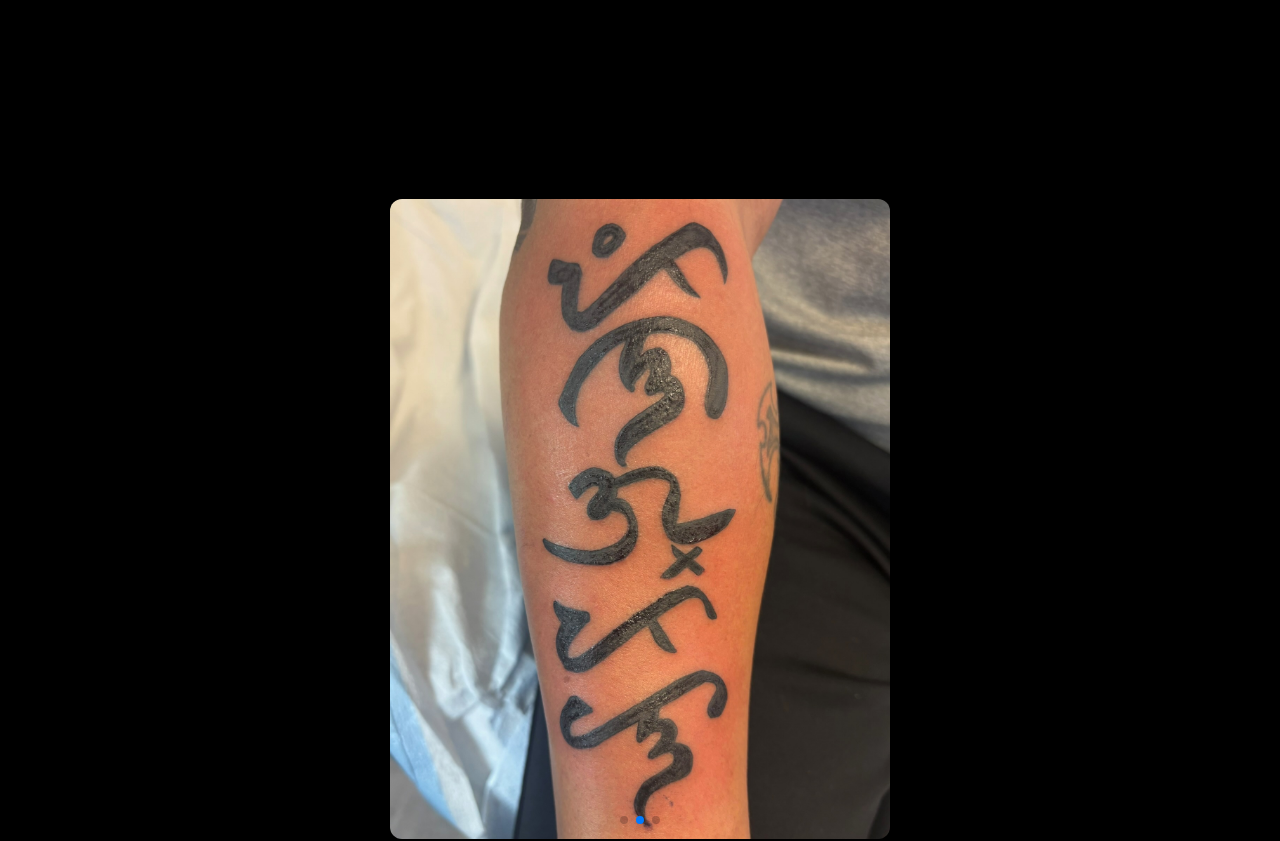
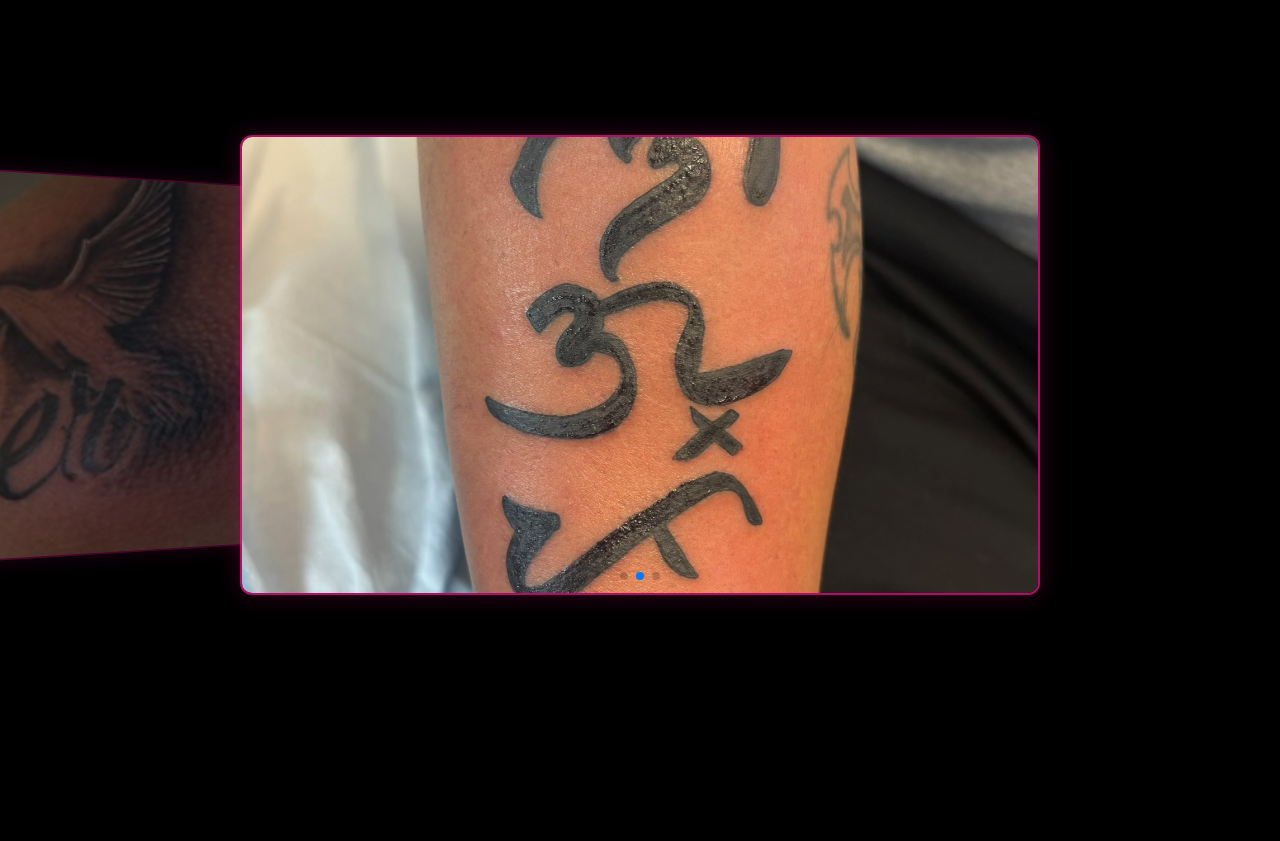
Before and after one commit to kanoag2003/tatted-by-cam-website-, a React (Vite) app: page / in a window 1280 px wide. Shown: the part 1180-2021 px from the top of the page. Built offline with nearby package versions, Linux system fonts and the light colour scheme.

Commit message:
made carosule peek, need to figure out why its not peeking on next image for autoplay

```diff
--- a/src/App.css
+++ b/src/App.css
@@ -403,25 +403,59 @@
     font-size: 1rem;
   }
 }
-.section#portfolio {
-  padding: 4rem 0;
-  display: flex;
-  justify-content: center;
-  align-items: center;
+.portfolio-swiper {
+  width: 100%;
+  max-width: 800px;
+  height: 460px;
+  padding-left: 60px;
+  padding-right: 60px;
+  overflow: visible !important;
 }
 
-.portfolio-swiper {
-  width: 100%;
-  max-width: 500px; /* adjust for phone/tablet */
-  height: auto;
-  margin: auto;
+.portfolio-swiper .swiper-wrapper {
+  overflow: visible !important;
+}
+
+.swiper-slide {
+  width: 300px;
+  transition: transform 0.3s ease, opacity 0.3s ease;
+  opacity: 0.8;
+  z-index: 1;
+}
+
+.swiper-slide-prev,
+.swiper-slide-next {
+  transform: scale(0.85);
+  opacity: 0.7;
+  filter: brightness(0.85);
+  z-index: 1;
+}
+
+.swiper-slide-active {
+  transform: scale(1);
+  opacity: 1;
+  z-index: 2;
 }
 
 .portfolio-img {
   width: 100%;
-  height: auto;
-  max-height: 80vh; /* prevents overflow on phones */
+  height: 100%;
   object-fit: cover;
   border-radius: 12px;
-  display: block;
+  border: 2px solid rgba(255, 20, 147, 0.7);
+  box-shadow: 0 0 25px rgba(255, 20, 147, 0.2);
 }
+/* Responsive tweaks */
+@media (min-width: 768px) {
+  .portfolio-swiper {
+    max-width: 600px;
+    height: 400px;
+  }
+}
+
+@media (min-width: 1024px) {
+  .portfolio-swiper {
+    max-width: 800px;
+    height: 460px;
+  }
+}
--- a/src/App.tsx
+++ b/src/App.tsx
@@ -2,7 +2,7 @@ import './App.css';
 import { useState } from 'react';
 import { scrollToSection } from './buttonClicks.ts';
 import { Swiper, SwiperSlide } from 'swiper/react';
-import { Pagination, Autoplay } from 'swiper/modules';
+import { EffectCoverflow, Pagination, Autoplay } from 'swiper/modules';
 import 'swiper/css';
 import 'swiper/css/effect-coverflow';
 import 'swiper/css/pagination';
@@ -74,18 +74,27 @@ function App() {
 
         <div className='section' id='portfolio'>
             <Swiper
-          spaceBetween={10}
-          slidesPerView={1}
+              effect='coverflow'
+              grabCursor = {true}
+              centeredSlides={true}
+              slidesPerView= 'auto'
               loop={true}
+              spaceBetween={20}
               autoplay={{ delay: 4000, disableOnInteraction: false }}
               pagination={{ clickable: true }}
-          modules={[Pagination, Autoplay]}
+              modules={[Pagination, Autoplay, EffectCoverflow]}
               className="portfolio-swiper"
+              coverflowEffect={{
+                rotate: 25,
+                stretch: 50,
+                depth: 200,
+                modifier: 1,
+                slideShadows: true,
+              }}
             >
               {slider.map((img, i) => (
-              <SwiperSlide key={i}>
-                <img src={img} alt={`Tattoo ${i + 1}`} className = 'portfolio-img' onError={() => console.error("Missing image:", img)}
-                />
+                <SwiperSlide key={i} >
+                  <img src={img} alt={`Tattoo ${i + 1}`} className='portfolio-img' />
                 </SwiperSlide>
               ))}
       </Swiper>
--- a/src/index.css
+++ b/src/index.css
@@ -29,7 +29,7 @@
 body {
   margin: 0;
   min-height: 100vh;
-  background: var(--primary-black);
+  background: rgba(0, 0, 0, 0.7);
   -webkit-text-size-adjust: 100%;
   -webkit-tap-highlight-color: transparent;
   touch-action: manipulation;
@@ -127,15 +127,15 @@ button:not(.hamburger):focus-visible {
   transform: translateY(-2px);
 }
 
-/* Mobile phones */
-@media (max-width: 430px) {
+/* 📱 Mobile phones (portrait)  */
+@media (max-width: 480px) {
   h1 {
-    font-size: 2.2rem;
+    font-size: clamp(1.6rem, 6vw, 2.2rem);
     margin-bottom: 0.8rem;
   }
 
   h2 {
-    font-size: 1.8rem;
+    font-size: clamp(1.2rem, 5vw, 1.8rem);
   }
 
   p {
@@ -155,23 +155,8 @@ button:not(.hamburger):focus-visible {
   }
 }
 
-/* iPhone 14, 15, 16 (390px) */
-@media (max-width: 390px) {
-  h1 {
-    font-size: 2rem;
-  }
 
-  h2 {
-    font-size: 1.6rem;
-  }
-
-  button {
-    padding: 12px 18px;
-    font-size: 0.9rem;
-  }
-}
-
-/* iPhone SE, older iPhones (375px) */
+/* 📱 iPhone SE / smaller phones */
 @media (max-width: 375px) {
   h1 {
     font-size: 1.8rem;
@@ -187,7 +172,8 @@ button:not(.hamburger):focus-visible {
   }
 }
 
-/* Small phones (320px) */
+
+/* 📱 Extra small phones (320px) */
 @media (max-width: 320px) {
   h1 {
     font-size: 1.6rem;
@@ -203,20 +189,26 @@ button:not(.hamburger):focus-visible {
   }
 }
 
-/* Tablet and larger screens */
-@media (min-width: 768px) {
+
+/* 💻 Tablets (landscape & small laptops) */
+@media (min-width: 768px) and (max-width: 1024px) {
   h1 {
-    font-size: 3.5rem;
+    font-size: 3rem;
   }
 
   h2 {
-    font-size: 2.5rem;
+    font-size: 2.2rem;
+  }
+
+  p {
+    font-size: 1.1rem;
   }
 
   .buttons {
     flex-direction: row;
     flex-wrap: wrap;
     gap: 1rem;
+    justify-content: center;
   }
 
   button {
@@ -224,3 +216,28 @@ button:not(.hamburger):focus-visible {
     min-width: 140px;
   }
 }
+
+
+/* 🖥️ Desktops and large screens */
+@media (min-width: 1025px) {
+  h1 {
+    font-size: 3.8rem;
+  }
+
+  h2 {
+    font-size: 2.8rem;
+  }
+
+  p {
+    font-size: 1.25rem;
+  }
+
+  .buttons {
+    justify-content: flex-start;
+    gap: 1.2rem;
+  }
+
+  button {
+    min-width: 160px;
+  }
+}
```
Lines whose indentation alone changed are shown as unchanged.
